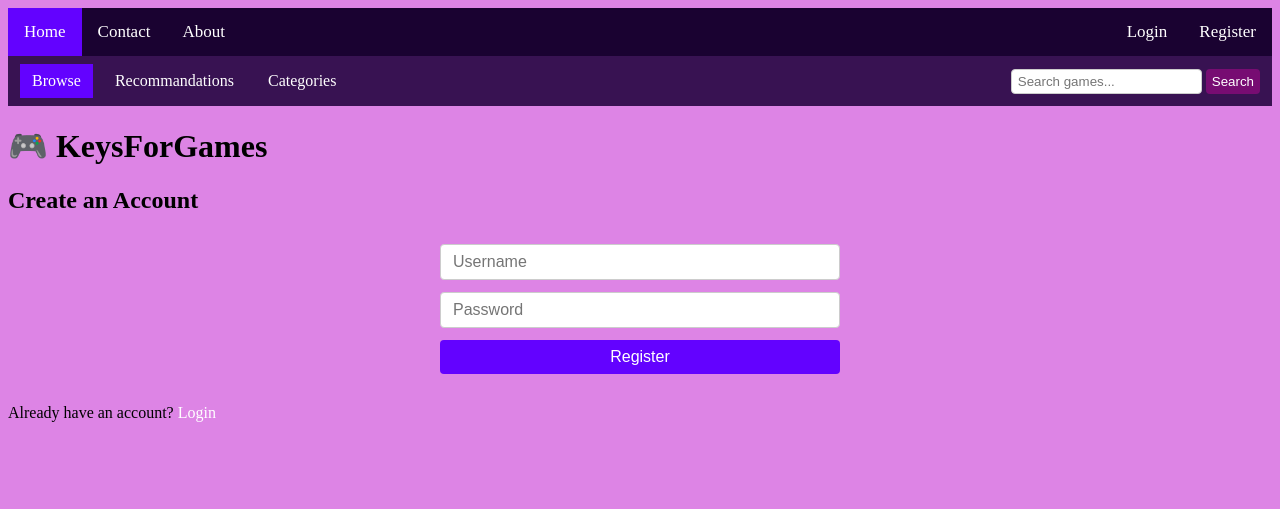
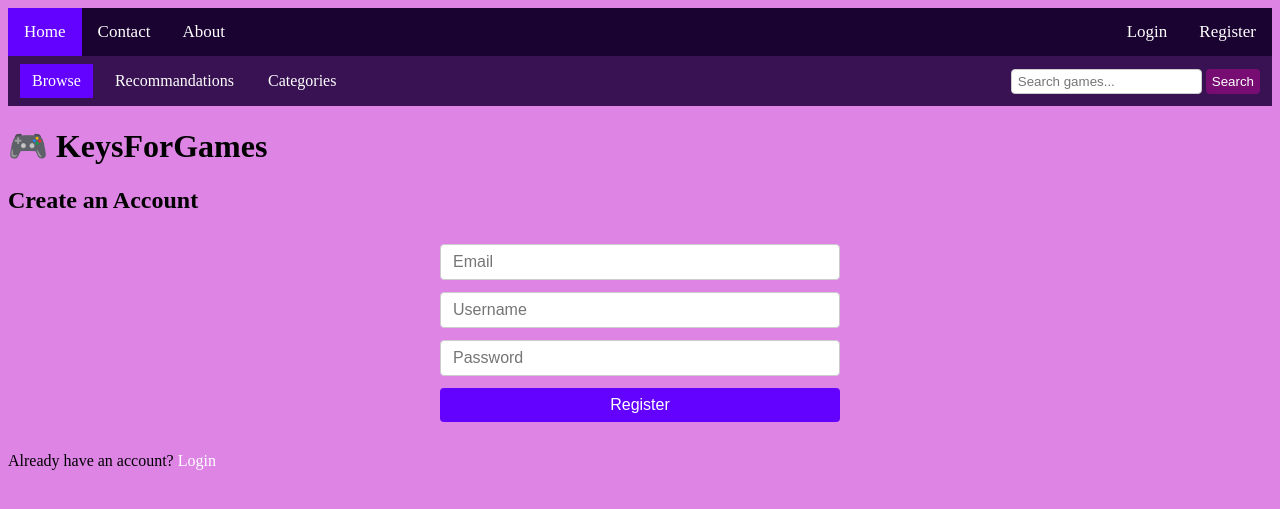
Before and after one commit to CiobanuAnd/KFG-KeysForGames-, a Django app: page /register/ in a window 1280 px wide. Shown: the top 509 px of the page. Run offline with Django 4.2, Linux system fonts and the light colour scheme.

Commit message:
Email in register

```diff
--- a/appSite/templates/gameshop/register.html
+++ b/appSite/templates/gameshop/register.html
@@ -8,6 +8,7 @@
 
 <form method="POST" class="register-form">
     {% csrf_token %}
+    <input type="text" name="email" placeholder="Email" required>
     <input type="text" name="username" placeholder="Username" required>
     <input type="password" name="password" placeholder="Password" required>
     <button type="submit">Register</button>
```
